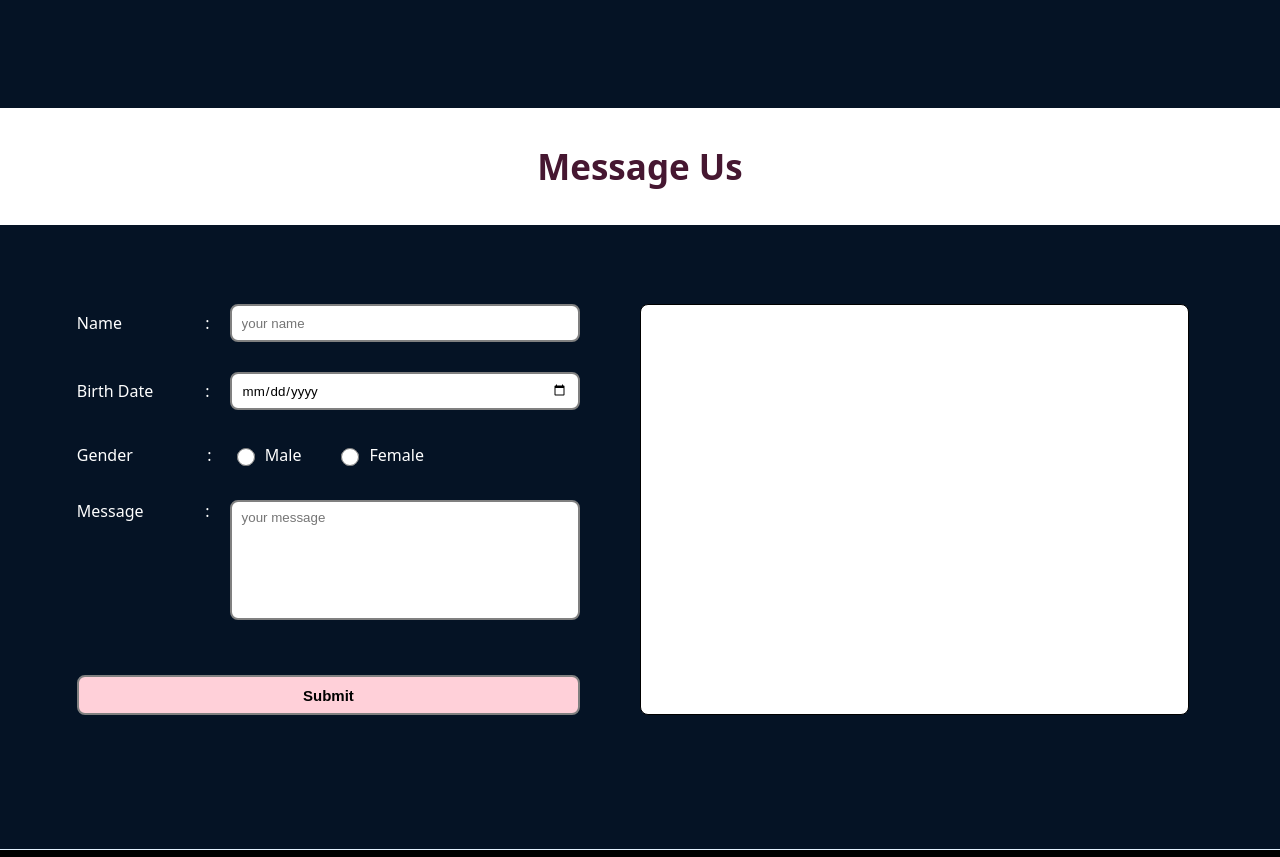
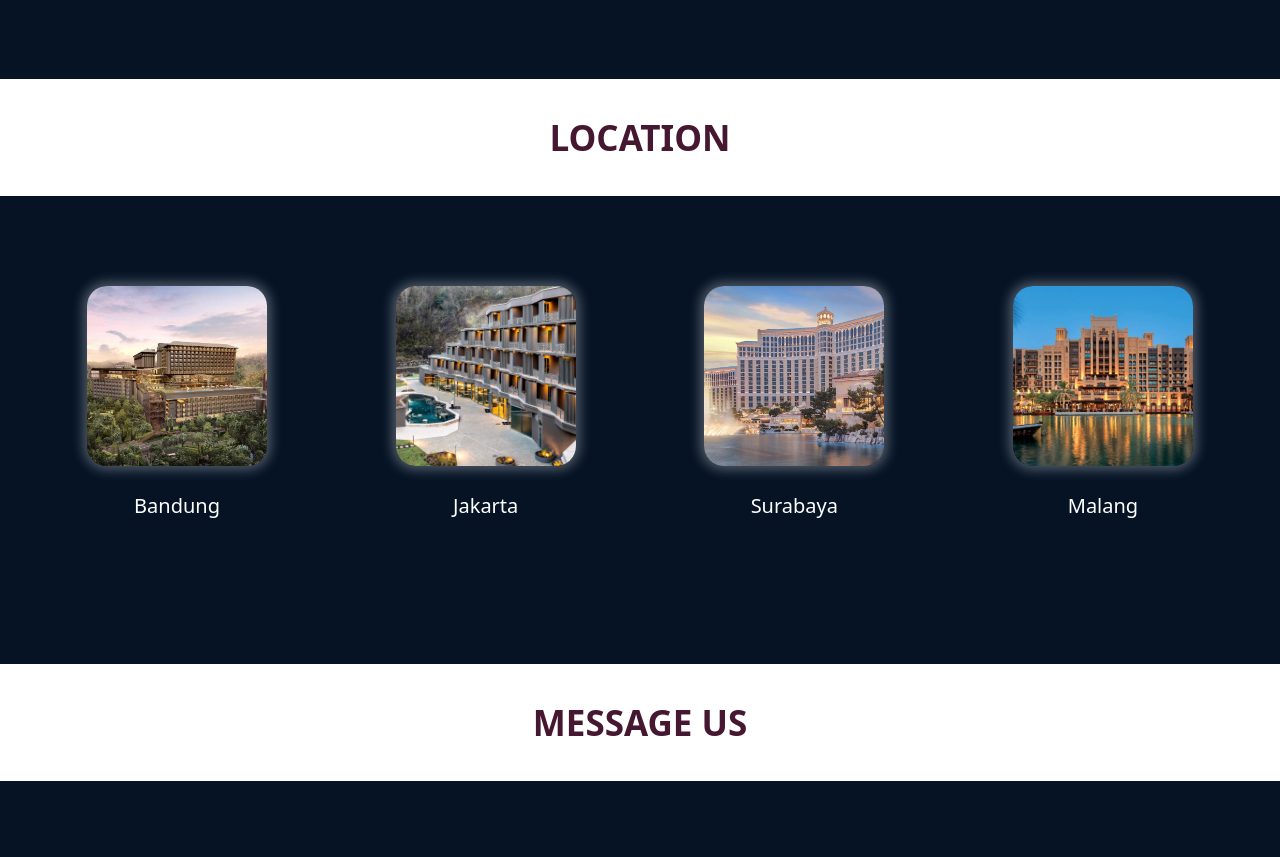
Before and after one commit to revou-fundamental-course/19-feb-24-jessicaaall, a plain HTML site: page index.html in a window 1280 px wide. Shown: the part 1909-2766 px from the top of the page. Drawn offline with Linux system fonts and the light colour scheme.

Commit message:
create location section

```diff
--- a/css/style.css
+++ b/css/style.css
@@ -66,7 +66,7 @@ nav ul li a {
   color: white;
   font-size: 17px;
   padding: 6px 13px;
-  margin-right: 20px;
+  margin-right: 10px;
   border-radius: 6px;
   text-decoration: none;
 }
@@ -215,6 +215,42 @@ h3 {
 }
 
 
+
+.location {
+  display: flex;
+  justify-content: center;
+  flex-direction: row;
+  flex-wrap: wrap;
+  gap: 10%;
+  width: 100%;
+}
+
+#loc-outline {
+  display: flex;
+  justify-content: center;
+  align-items: center;
+  flex-direction: row;
+}
+
+.hotel-profile {
+  display: flex;
+  flex-direction: column;
+  align-items: center;
+  margin: 8px;
+}
+
+.hotel-profile img {
+  width: 180px;
+  height: 180px;
+  border-radius: 20px;
+  box-shadow: 0 0 12px 4px rgba(255, 255, 255, 0.3);
+}
+
+.city {
+  margin: 26px;
+  font-size: 20px;
+}
+
 .contact {
   height: 500px;
   display: flex;
@@ -231,6 +267,7 @@ h2 {
   padding: 35px;
   display: flex;
   justify-content: center;
+  text-transform: uppercase;
 }
 
 .contact-form {
--- a/index.html
+++ b/index.html
@@ -6,9 +6,8 @@
   <meta http-equiv="X-UA-Compatible" content="IE=edge" />
   <meta name="viewport" content="width=device-width, initial-scale=1.0" />
   <title>JEJE GROUP</title>
-  <link rel="icon" type="image/x-icon" href="assets/logo.png" />
   <link rel="stylesheet" href="css/style.css" />
-  <link rel="icon" href="./assets/logojeje.png" type="image/png" />
+  <link rel="icon" href="assets/logojeje.png" type="image/png" />
   <script src="https://kit.fontawesome.com/ad31ed2825.js" crossorigin="anonymous"></script>
 </head>
 
@@ -37,10 +36,10 @@
     <section class="banner" id="home">
       <div class="home-banner" id="home-banner">
         <div class="slide">
-          <img class="slide-banner" src="./assets/banner1.jpg" />
-          <img class="slide-banner" src="./assets/banner2.jpg" />
-          <img class="slide-banner" src="./assets/banner3.jpg" />
-          <img class="slide-banner" src="./assets/banner4.jpg" />
+          <img class="slide-banner" src="assets/banner1.jpg" />
+          <img class="slide-banner" src="assets/banner2.jpg" />
+          <img class="slide-banner" src="assets/banner3.jpg" />
+          <img class="slide-banner" src="assets/banner4.jpg" />
         </div>
         <div class="banner-text">
           <h1 class="welcome1">Hi, <span id="nameUser"></span>! Welcome to JJ Hotel</h1>
@@ -58,7 +57,7 @@
       </div>
       <div class="text-outline">
         <div class="profile-image">
-          <img src="./assets/hotel.jpg" alt="Hotel Image">
+          <img src="assets/hotel.jpg" alt="Hotel Image">
         </div>
         <div class="profile-text">
           <p class="text-content">
@@ -103,6 +102,30 @@
             employees' contributions and involvement, by ensuring fair and reasonable returns to our shareholders, and
             by being responsible, conscientious, trustworthy, and dependable corporate citizens.
           </p>
+        </div>
+      </div>
+
+      <div class="profile-banner">
+        <h2>Location</h2>
+      </div>
+      <div class="text-outline" id="loc-outline">
+        <div class="location">
+          <div class="hotel-profile">
+            <img src="assets/hotel1.jpg">
+            <div class="city">Bandung</div>
+          </div>
+          <div class="hotel-profile">
+            <img src="assets/hotel2.jpg">
+            <div class="city">Jakarta</div>
+          </div>
+          <div class="hotel-profile">
+            <img src="assets/hotel3.jpeg">
+            <div class="city">Surabaya</div>
+          </div>
+          <div class="hotel-profile">
+            <img src="assets/hotel4.jpg">
+            <div class="city">Malang</div>
+          </div>
         </div>
       </div>
     </section>
```
Also changed, not shown: assets/hotel1.jpg (added), assets/hotel2.jpg (added), assets/hotel3.jpeg (added), assets/hotel4.jpg (added).
